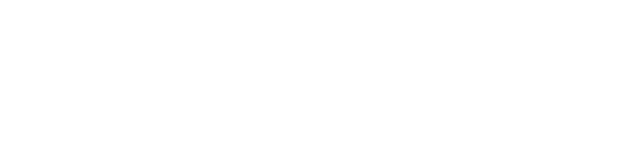
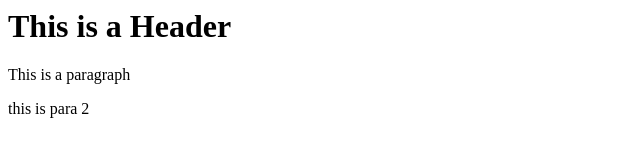
Before and after one commit to 05aashijain/git-test, a plain HTML site: page index.html in a window 1280 px wide. Shown: the whole page, without its empty margins (0-640 px from the left). Drawn offline with Linux system fonts and the light colour scheme.

Commit message:
third commit

```diff
--- a/index.html
+++ b/index.html
@@ -0,0 +1,8 @@
+<html>
+    <head></head>
+    <body>
+        <h1>This is a Header</h1>
+        <p>This is a paragraph</p>
+        <p>this is para 2</p>
+    </body>
+</html>
```
Also changed, not shown: templates/test.html (+1 -0 lines).
